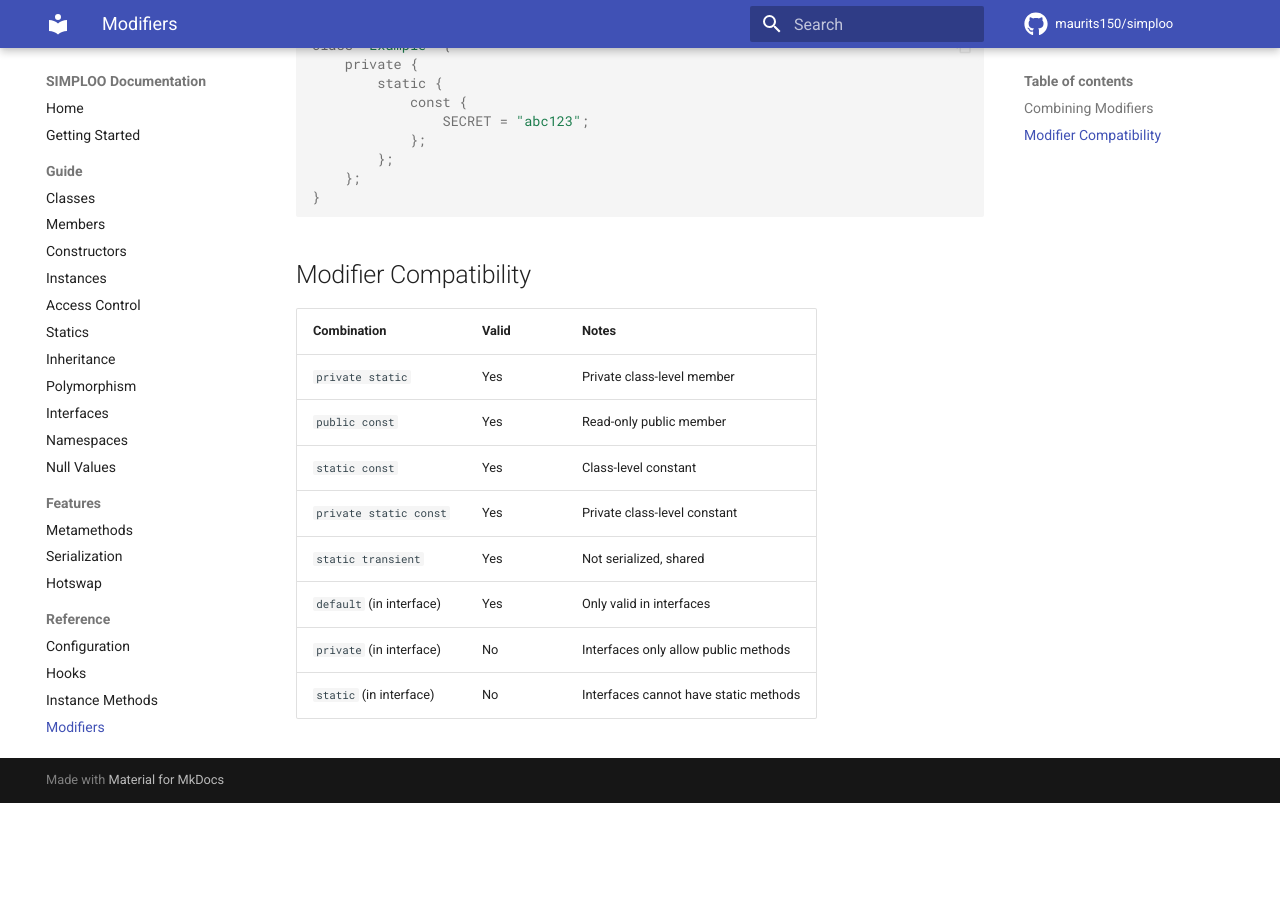
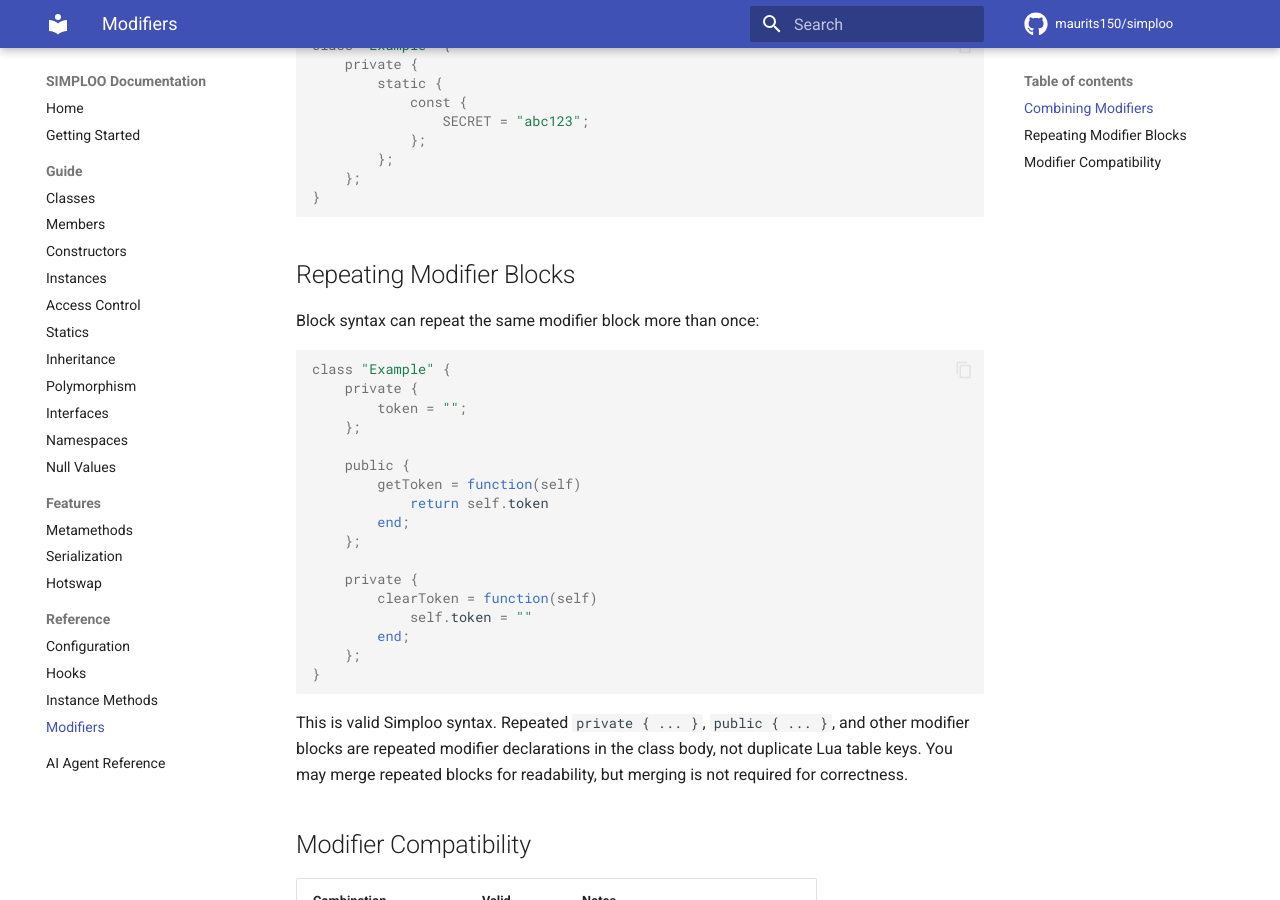
Before and after one commit to maurits150/simploo, an MkDocs documentation site: the page built from docs/reference/modifiers.md, in a window 1280 px wide and 900 px high, scrolled down 795 px. Built offline with MkDocs 1.6.1 and Material for MkDocs 9.7.7, drawn with Linux system fonts in a browser that asks for light colours; comment, search, counter and statistics services are not loaded; before the commit the page ends 1598 px from its top, so only the background shows below that.

Commit message:
Document repeated modifier blocks

````diff
--- a/docs/reference/modifiers.md
+++ b/docs/reference/modifiers.md
@@ -39,6 +39,32 @@
     example:register()
     ```
 
+## Repeating Modifier Blocks
+
+Block syntax can repeat the same modifier block more than once:
+
+```lua
+class "Example" {
+    private {
+        token = "";
+    };
+
+    public {
+        getToken = function(self)
+            return self.token
+        end;
+    };
+
+    private {
+        clearToken = function(self)
+            self.token = ""
+        end;
+    };
+}
+```
+
+This is valid Simploo syntax. Repeated `private { ... }`, `public { ... }`, and other modifier blocks are repeated modifier declarations in the class body, not duplicate Lua table keys. You may merge repeated blocks for readability, but merging is not required for correctness.
+
 ## Modifier Compatibility
 
 | Combination | Valid | Notes |
````
Also changed, not shown: docs/reference/ai-agent.md (+11 -0 lines).
